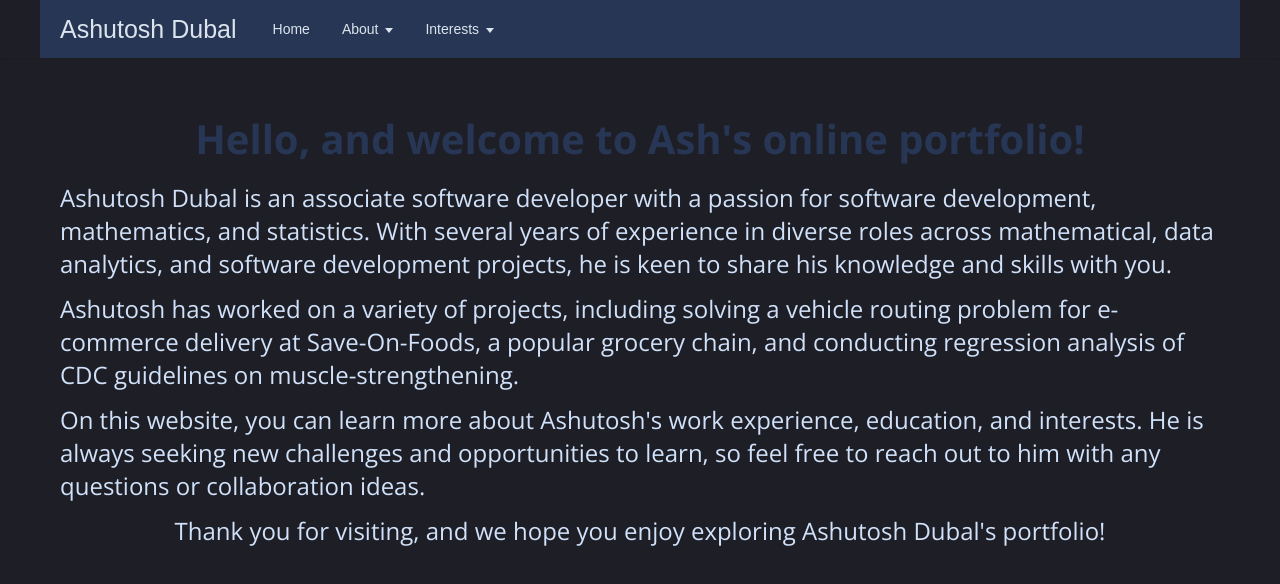
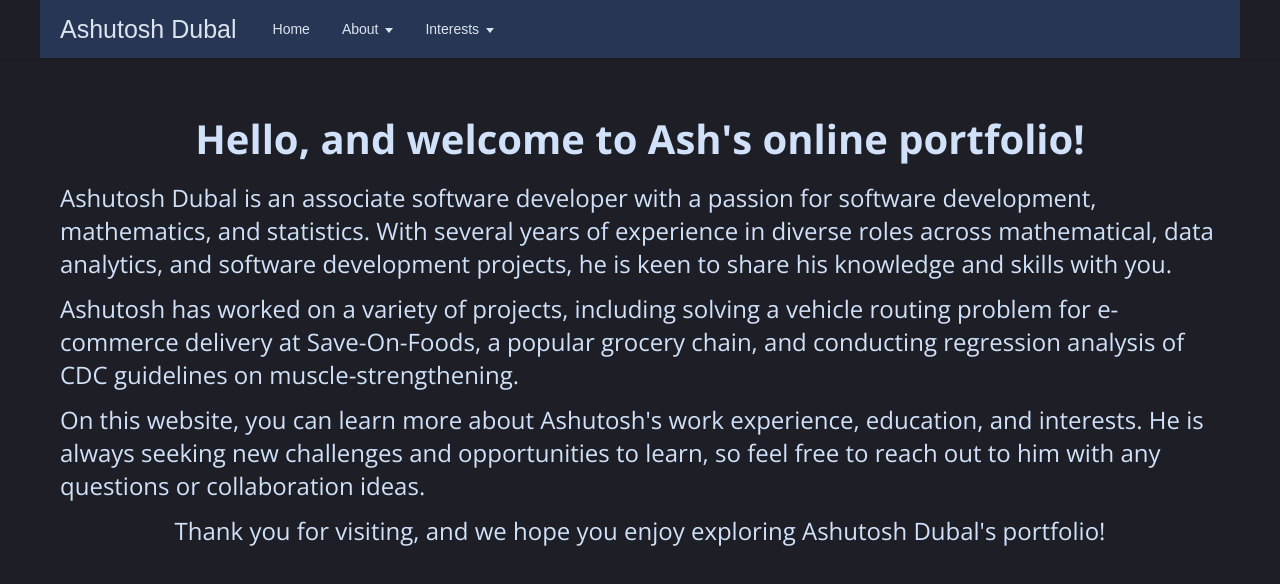
Before and after one commit to Ashutosh-Dubal/my-projects, a React (Create React App) app: page / in a window 1280 px wide. Shown: the top 584 px of the page. Built offline with nearby package versions, Linux system fonts and the light colour scheme.

Commit message:
updated some links

```diff
--- a/src/Styling/HomePage.css
+++ b/src/Styling/HomePage.css
@@ -9,7 +9,7 @@
 .home h1 {
   font-size: 40px;
   font-weight: bold;
-  color: #283655;
+  color: #D0E1F9;
   margin-bottom: 15px;
   margin-top: 5px;
 }
--- a/src/routes/web-dev.js
+++ b/src/routes/web-dev.js
@@ -11,7 +11,7 @@ const WebDev = () => {
         </ol>
 
 
-        <a href="http://localhost:3000/contact-me" rel="noreferrer" style={{ color: 'white' }}>Link to contact me</a>
+        <a href="http://adubal/contact-me" rel="noreferrer" style={{ color: 'white' }}>Link to contact me</a>
       </div>
     );
   };
```
